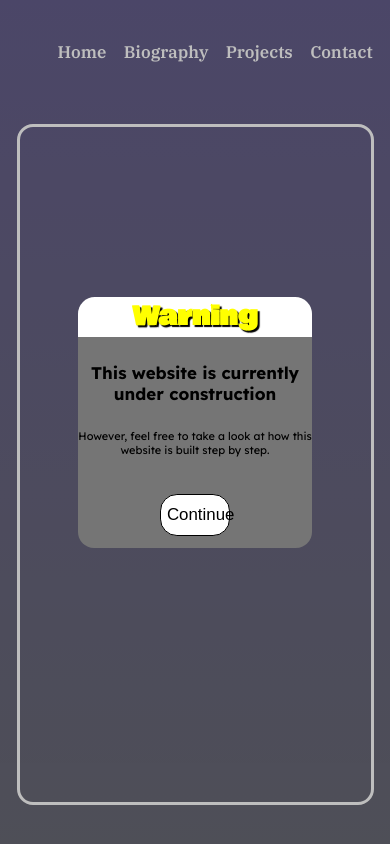
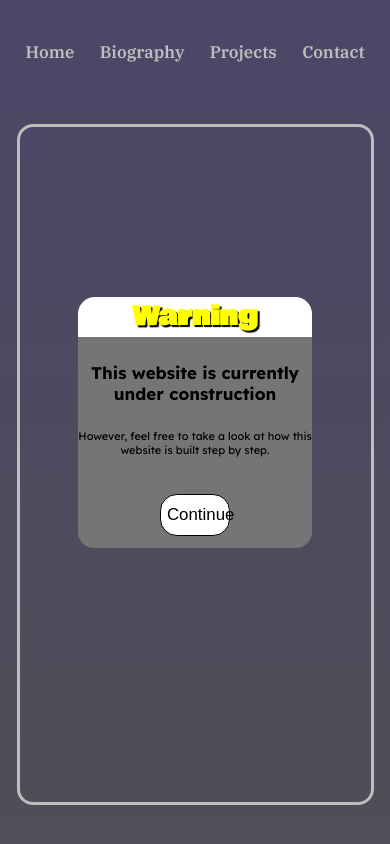
Before and after one commit to Pspanchig/personalwebsite, a React (Vite) app: page / in a window 390 px wide. Built offline with nearby package versions, Linux system fonts and the light colour scheme; a web font is replaced by a local one.

Commit message:
Navbar Mobile fixed

```diff
--- a/src/Components/Shared/css/Navbar.css
+++ b/src/Components/Shared/css/Navbar.css
@@ -28,11 +28,15 @@
 
 @media(max-width: 680px){
     .NavbarItem{
+        /* width: 25%; */
         margin-inline: 0;
     }
     .NavbarContainer{
+        width: clamp(100%,100%,100%);
         margin-right: 0;
+        padding: 0;
         justify-content: space-evenly;
+        align-items: center;
     }
     .Navbar{
         /* position: static; */
```
Also changed, not shown: 1 other file (tests, documents, lock files or other folders).
